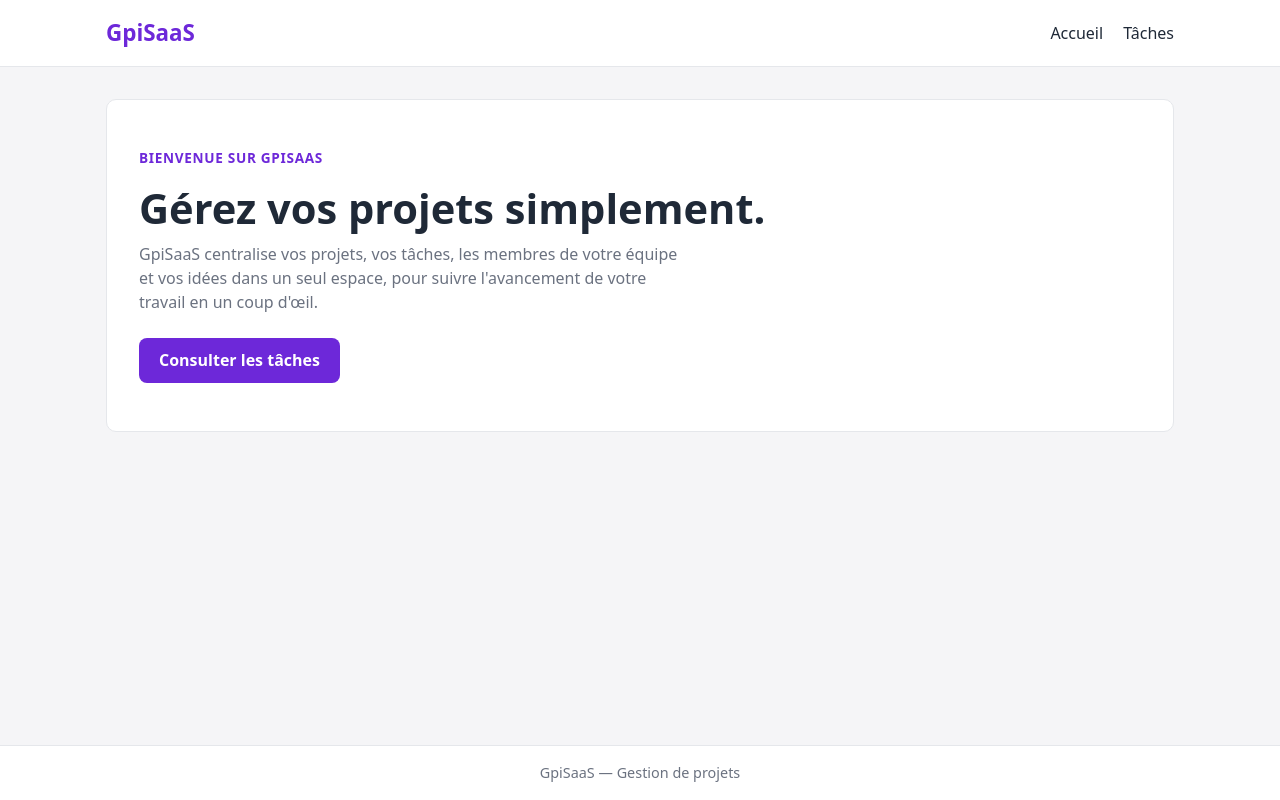
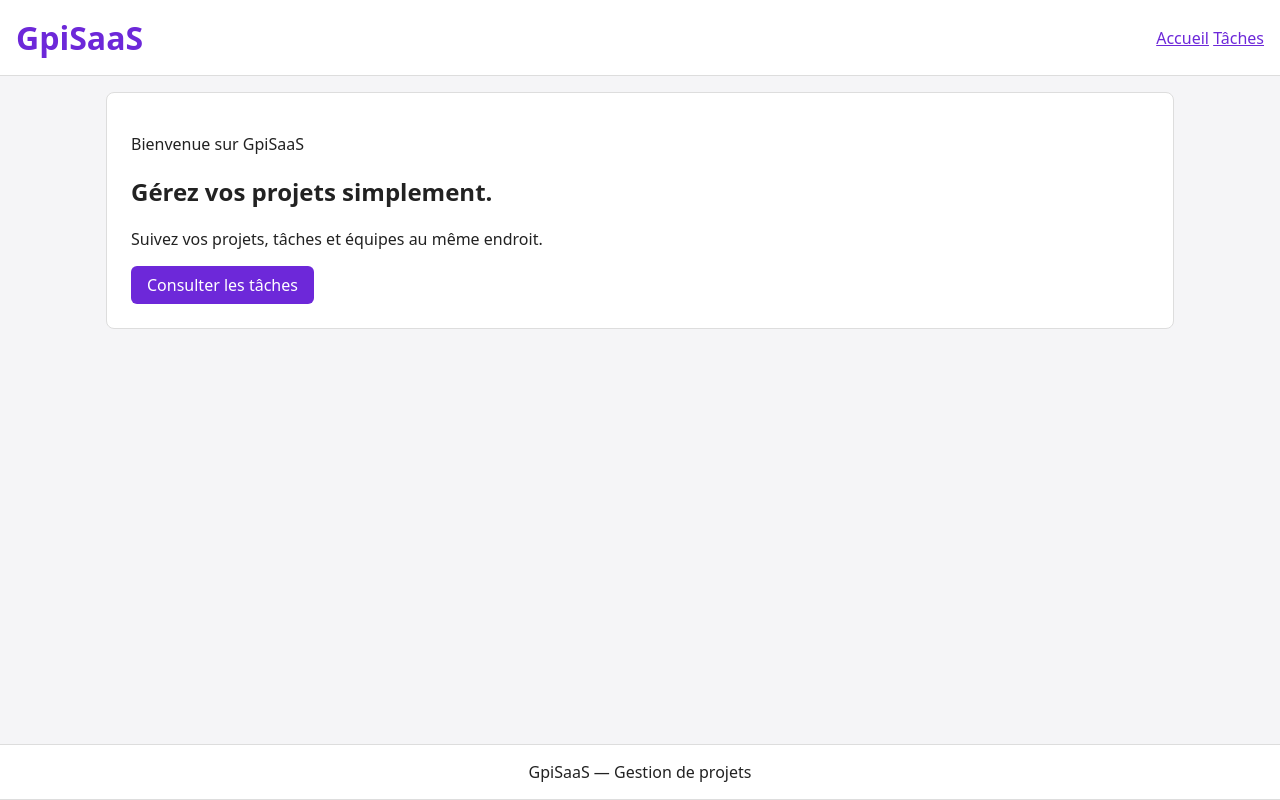
Before and after one commit to daranjacquet/gpisaas, a React (Vite) app: page / in a window 1280 px wide. Built offline with nearby package versions, Linux system fonts and the light colour scheme.

Commit message:
feat: mise en place de l'ossature

```diff
--- a/src/App.tsx
+++ b/src/App.tsx
@@ -1,22 +1,20 @@
 import { BrowserRouter, Navigate, Route, Routes } from 'react-router'
-import AppLayout from './components/layout/AppLayout'
-import HomePage from './pages/HomePage'
-import TaskDetailPage from './pages/TaskDetailPage'
-import TasksPage from './pages/TasksPage'
+import Layout from './components/layout/Layout'
+import Home from './pages/Home'
+import Tasks from './pages/Tasks'
+import TaskDetail from './pages/TaskDetail'
 
-function App() {
+export default function App() {
   return (
     <BrowserRouter>
       <Routes>
-        <Route element={<AppLayout />}>
-          <Route path="/" element={<HomePage />} />
-          <Route path="/tasks" element={<TasksPage />} />
-          <Route path="/tasks/:id" element={<TaskDetailPage />} />
+        <Route element={<Layout />}>
+          <Route path="/" element={<Home />} />
+          <Route path="/tasks" element={<Tasks />} />
+          <Route path="/tasks/:id" element={<TaskDetail />} />
           <Route path="*" element={<Navigate to="/" replace />} />
         </Route>
       </Routes>
     </BrowserRouter>
   )
 }
-
-export default App
--- a/src/components/layout/AppLayout.tsx
+++ /dev/null
@@ -1,29 +0,0 @@
-import { Link, Outlet } from 'react-router'
-
-function AppLayout() {
-  return (
-    <div className="app">
-      <header className="app-header">
-        <div className="container app-header__inner">
-          <Link to="/" className="app-logo">
-            GpiSaaS
-          </Link>
-          <nav className="app-nav" aria-label="Navigation principale">
-            <Link to="/">Accueil</Link>
-            <Link to="/tasks">Tâches</Link>
-          </nav>
-        </div>
-      </header>
-
-      <main className="app-main container">
-        <Outlet />
-      </main>
-
-      <footer className="app-footer">
-        <div className="container">GpiSaaS — Gestion de projets</div>
-      </footer>
-    </div>
-  )
-}
-
-export default AppLayout
--- /dev/null
+++ b/src/components/layout/Layout.tsx
@@ -0,0 +1,18 @@
+import { Link, Outlet } from 'react-router'
+
+export default function Layout() {
+  return (
+    <>
+      <header>
+        <h1>GpiSaaS</h1>
+        <nav>
+          <Link to="/">Accueil</Link> <Link to="/tasks">Tâches</Link>
+        </nav>
+      </header>
+      <main>
+        <Outlet />
+      </main>
+      <footer>GpiSaaS — Gestion de projets</footer>
+    </>
+  )
+}
--- a/src/index.css
+++ b/src/index.css
@@ -1,193 +1,10 @@
-:root {
-  --color-primary: #6d28d9;
-  --color-primary-hover: #5b21b6;
-  --color-text: #1f2937;
-  --color-muted: #6b7280;
-  --color-bg: #f5f5f7;
-  --color-surface: #fff;
-  --color-border: #e5e7eb;
-  --radius: 10px;
-  --max-width: 1100px;
-
-  font-family: system-ui, -apple-system, 'Segoe UI', Roboto, sans-serif;
-  line-height: 1.5;
-  color: var(--color-text);
-  background: var(--color-bg);
-  -webkit-font-smoothing: antialiased;
-}
-
-*,
-*::before,
-*::after {
-  box-sizing: border-box;
-}
-
-body {
-  margin: 0;
-  background: var(--color-bg);
-}
-
-h1,
-h2,
-h3 {
-  margin: 0 0 0.5rem;
-  line-height: 1.2;
-}
-
-p {
-  margin: 0 0 1rem;
-}
-
-a {
-  color: var(--color-primary);
-}
-
-/* Mise en page */
-.app {
-  display: flex;
-  flex-direction: column;
-  min-height: 100vh;
-}
-
-.container {
-  width: 100%;
-  max-width: var(--max-width);
-  margin: 0 auto;
-  padding: 0 1rem;
-}
-
-.app-main {
-  flex: 1;
-  padding-top: 2rem;
-  padding-bottom: 2rem;
-}
-
-/* En-tête */
-.app-header {
-  background: var(--color-surface);
-  border-bottom: 1px solid var(--color-border);
-}
-
-.app-header__inner {
-  display: flex;
-  flex-wrap: wrap;
-  align-items: center;
-  justify-content: space-between;
-  gap: 0.75rem;
-  padding-top: 1rem;
-  padding-bottom: 1rem;
-}
-
-.app-logo {
-  font-size: 1.4rem;
-  font-weight: 700;
-  color: var(--color-primary);
-  text-decoration: none;
-}
-
-.app-nav {
-  display: flex;
-  gap: 1.25rem;
-}
-
-.app-nav a {
-  color: var(--color-text);
-  font-weight: 500;
-  text-decoration: none;
-}
-
-.app-nav a:hover {
-  color: var(--color-primary);
-}
-
-/* Pied de page */
-.app-footer {
-  background: var(--color-surface);
-  border-top: 1px solid var(--color-border);
-  padding: 1rem 0;
-  color: var(--color-muted);
-  font-size: 0.9rem;
-  text-align: center;
-}
-
-/* Blocs de contenu */
-.card {
-  background: var(--color-surface);
-  border: 1px solid var(--color-border);
-  border-radius: var(--radius);
-  padding: 1.5rem;
-}
-
-.placeholder {
-  color: var(--color-muted);
-  text-align: center;
-  border-style: dashed;
-}
-
-.page-header {
-  margin-bottom: 1.5rem;
-}
-
-.page-header p {
-  color: var(--color-muted);
-}
-
-.back-link {
-  display: inline-block;
-  margin-bottom: 1rem;
-  text-decoration: none;
-}
-
-/* Accueil */
-.hero {
-  padding: 3rem 2rem;
-}
-
-.hero h1 {
-  font-size: clamp(1.8rem, 4vw, 2.6rem);
-}
-
-.hero__eyebrow {
-  color: var(--color-primary);
-  font-weight: 600;
-  text-transform: uppercase;
-  letter-spacing: 0.05em;
-  font-size: 0.85rem;
-}
-
-.hero__text {
-  max-width: 60ch;
-  color: var(--color-muted);
-  margin-bottom: 1.5rem;
-}
-
-/* Boutons */
-.btn {
-  display: inline-block;
-  padding: 0.65rem 1.25rem;
-  border: none;
-  border-radius: 8px;
-  font: inherit;
-  font-weight: 600;
-  text-decoration: none;
-  cursor: pointer;
-}
-
-.btn-primary {
-  background: var(--color-primary);
-  color: #fff;
-}
-
-.btn-primary:hover {
-  background: var(--color-primary-hover);
-}
-
-@media (max-width: 600px) {
-  .hero {
-    padding: 2rem 1.25rem;
-  }
-
-  .card {
-    padding: 1.25rem;
-  }
-}
+body { margin: 0; font-family: system-ui, sans-serif; background: #f5f5f7; color: #222; }
+#root { display: flex; flex-direction: column; min-height: 100vh; }
+header, footer { background: #fff; padding: 1rem; border-bottom: 1px solid #ddd; }
+header { display: flex; justify-content: space-between; align-items: center; }
+header h1 { margin: 0; color: #6d28d9; }
+footer { border-top: 1px solid #ddd; text-align: center; }
+main { flex: 1; width: 100%; max-width: 1100px; margin: 0 auto; padding: 1rem; box-sizing: border-box; }
+a { color: #6d28d9; }
+.card { background: #fff; border: 1px solid #ddd; border-radius: 8px; padding: 1.5rem; }
+.btn { display: inline-block; background: #6d28d9; color: #fff; padding: 0.5rem 1rem; border-radius: 6px; text-decoration: none; }
--- /dev/null
+++ b/src/pages/Home.tsx
@@ -0,0 +1,12 @@
+import { Link } from 'react-router'
+
+export default function Home() {
+  return (
+    <div className="card">
+      <p>Bienvenue sur GpiSaaS</p>
+      <h2>Gérez vos projets simplement.</h2>
+      <p>Suivez vos projets, tâches et équipes au même endroit.</p>
+      <Link to="/tasks" className="btn">Consulter les tâches</Link>
+    </div>
+  )
+}
--- a/src/pages/HomePage.tsx
+++ /dev/null
@@ -1,20 +0,0 @@
-import { Link } from 'react-router'
-
-function HomePage() {
-  return (
-    <section className="hero card">
-      <p className="hero__eyebrow">Bienvenue sur GpiSaaS</p>
-      <h1>Gérez vos projets simplement.</h1>
-      <p className="hero__text">
-        GpiSaaS centralise vos projets, vos tâches, les membres de votre équipe
-        et vos idées dans un seul espace, pour suivre l'avancement de votre
-        travail en un coup d'œil.
-      </p>
-      <Link to="/tasks" className="btn btn-primary">
-        Consulter les tâches
-      </Link>
-    </section>
-  )
-}
-
-export default HomePage
--- /dev/null
+++ b/src/pages/TaskDetail.tsx
@@ -0,0 +1,13 @@
+import { Link, useParams } from 'react-router'
+
+export default function TaskDetail() {
+  const { id } = useParams()
+
+  return (
+    <div className="card">
+      <Link to="/tasks">← Retour</Link>
+      <h2>Tâche {id}</h2>
+      <p>Les informations de la tâche seront chargées depuis l'API.</p>
+    </div>
+  )
+}
--- a/src/pages/TaskDetailPage.tsx
+++ /dev/null
@@ -1,28 +0,0 @@
-import { Link, useParams } from 'react-router'
-
-function TaskDetailPage() {
-  const { id } = useParams<{ id: string }>()
-
-  return (
-    <section>
-      <Link to="/tasks" className="back-link">
-        ← Retour aux tâches
-      </Link>
-
-      <header className="page-header">
-        <h1>Détail de la tâche</h1>
-        <p>
-          Identifiant : <strong>{id}</strong>
-        </p>
-      </header>
-
-      {/* Les informations de la tâche chargées depuis l'API seront affichées ici. */}
-      <div className="card placeholder">
-        Les informations de la tâche seront chargées depuis l'API
-        prochainement.
-      </div>
-    </section>
-  )
-}
-
-export default TaskDetailPage
--- /dev/null
+++ b/src/pages/Tasks.tsx
@@ -0,0 +1,9 @@
+export default function Tasks() {
+  return (
+    <div className="card">
+      <h2>Mes tâches</h2>
+      <p>Liste de vos tâches.</p>
+      <p>La liste des tâches sera ajoutée ensuite.</p>
+    </div>
+  )
+}
--- a/src/pages/TasksPage.tsx
+++ /dev/null
@@ -1,16 +0,0 @@
-function TasksPage() {
-  return (
-    <section>
-      <header className="page-header">
-        <h1>Mes tâches</h1>
-        <p>Retrouvez ici l'ensemble des tâches de vos projets.</p>
-      </header>
-
-      <div className="card placeholder">
-        La liste des tâches sera ajoutée prochainement.
-      </div>
-    </section>
-  )
-}
-
-export default TasksPage
```
